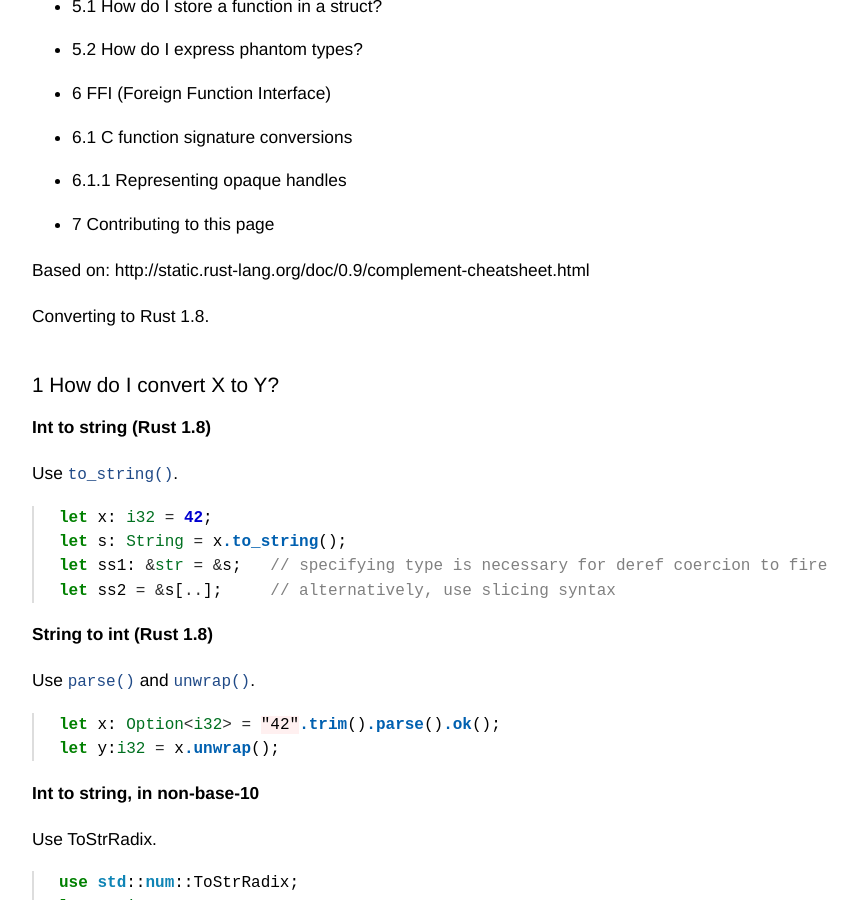
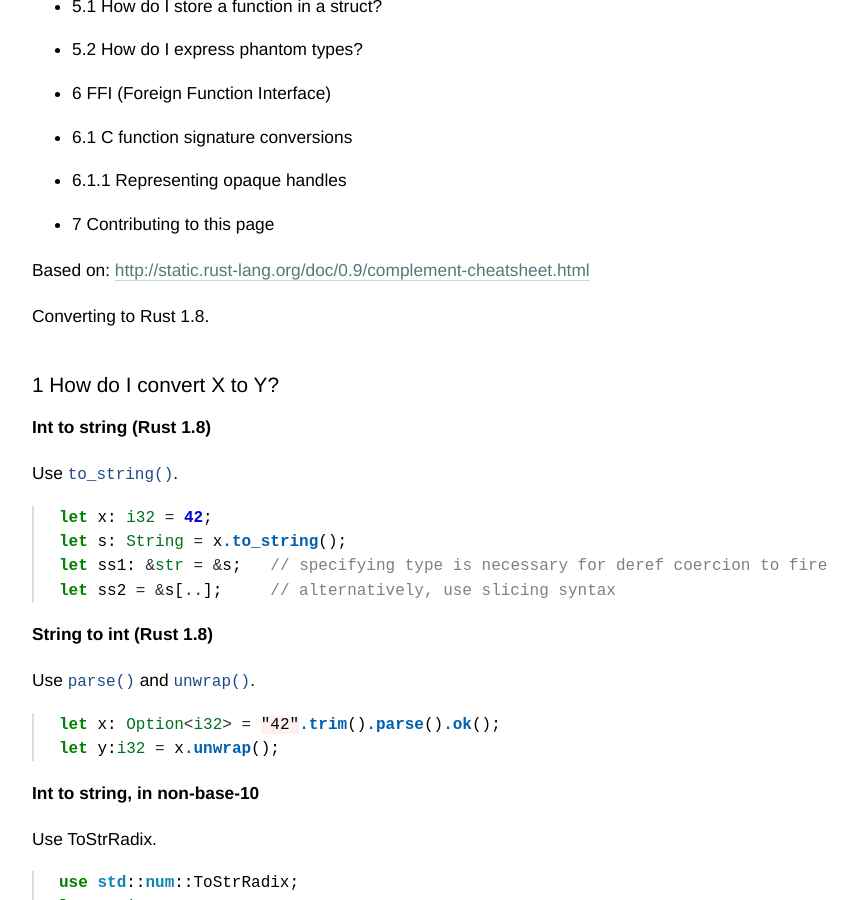
Before and after one commit to adelarsq/daily-rust.github.io, a Jekyll site: the page built from _posts/2016-05-05-cheatsheet.md, in a window 1280 px wide and 900 px high, scrolled down 678 px. Shown: the whole window, without its empty margins (158-1016 px from the left). Built offline with Jekyll 4.4.1, drawn with Linux system fonts in a browser that asks for light colours; part of the change alters nothing that is shown.

```diff
--- a/_posts/2016-05-05-cheatsheet.md
+++ b/_posts/2016-05-05-cheatsheet.md
@@ -24,7 +24,7 @@ tags: [rustposts, rust, article]
 - 6.1.1 Representing opaque handles
 - 7 Contributing to this page
 
-Based on: http://static.rust-lang.org/doc/0.9/complement-cheatsheet.html
+Based on: [http://static.rust-lang.org/doc/0.9/complement-cheatsheet.html](http://static.rust-lang.org/doc/0.9/complement-cheatsheet.html)
 
 Converting to Rust 1.8.
 
```
